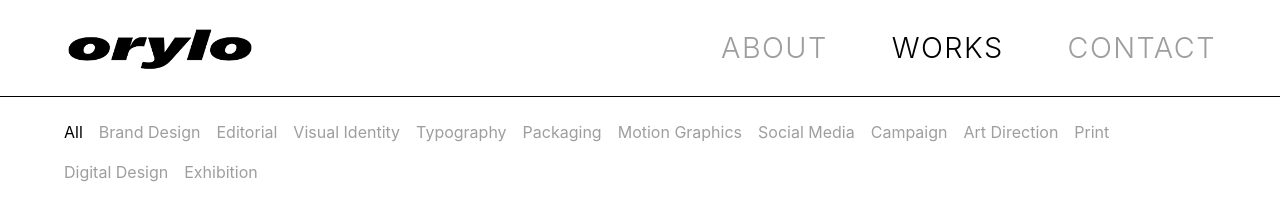
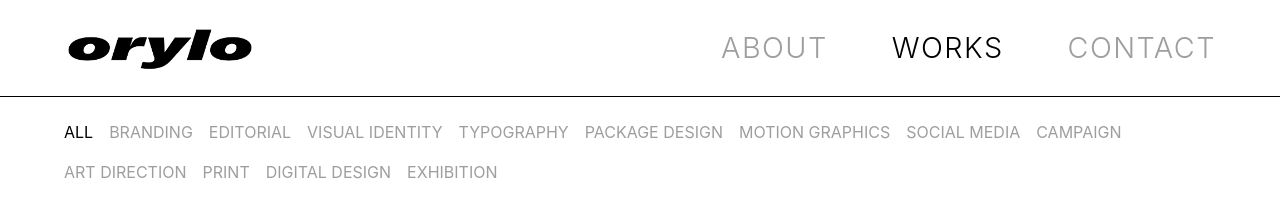
Before and after one commit to orylo/web_portfolio, a Next.js app: page /works in a window 1280 px wide. Shown: the top 208 px of the page. Built offline with nearby package versions, Linux system fonts and the light colour scheme; grey boxes are pictures that could not be loaded; a web font is replaced by a local one.

Commit message:
project_details

```diff
--- a/data/projectDetails.ts
+++ b/data/projectDetails.ts
@@ -4,19 +4,19 @@ import { projectResults } from './projectResults';
 const basePath = process.env.NODE_ENV === 'production' ? '/web_portfolio' : '';
 
 export const projectDetails: Record<string, ProjectDetail> = {
-
   "brand-identity-cosmetic": {
     id: "brand-identity-cosmetic",
-    title: "화장품 브랜드 아이덴티티",
+    title: "별주부전 컨셉 미니앨범",
     thumbnail: `${basePath}/images/projects/brand-identity-cosmetic.jpg`,
-    slogan: "자연주의 화장품 브랜드의 새로운 비주얼 아이덴티티를 디자인했습니다.\n브랜드의 핵심 가치를 시각적 언어로 표현했습니다.",
-    client: "Natural Cosmetics",
-    location: "Seoul, Republic of Korea",
-    industry: "Beauty & Cosmetics",
-    category: ["Brand Design", "Visual Identity", "Packaging"],
-    date: "2024.01 - 2024.03",
-    role: "Communication Designer",
-    introduction: "자연주의 화장품 브랜드의 새로운 비주얼 아이덴티티 디자인 프로젝트를 진행했습니다. 브랜드의 자연 친화적 가치와 현대적인 감각을 조화롭게 표현하는 것을 목표로 했습니다.",
+    slogan: "한국 전래동화를 모티브로 한 컨셉추얼 미니앨범을 디자인했습니다.\n전통적 서사를 현대적 감각으로 재해석했습니다.",
+    projectDuration: "2024. 01 - 2024. 03",
+    projectPurpose: "전통 서사를 현대적으로 재해석한 컨셉추얼 앨범 디자인 프로젝트",
+    myRole: "100%",
+    roleDescription: "전체적인 아트 디렉팅을 맡아 진행했으며, 앨범 패키지 디자인부터 SNS 홍보 콘텐츠 기획 및 제작까지 전반적인 작업을 수행함.",
+    category: ["BRANDING", "PACKAGE DESIGN", "VISUAL IDENTITY"],
+    toolsUsed: ["PHOTOSHOP", "ILLUSTRATOR", "PREMIERE PRO", "AFTER EFFECT", "MIDJOURNEY", "RUNWAY", "STABLE DIFFUSION"],
+    projectHighlights: "전통과 현대가 만나 탄생한 신비로운 음악의 세계. 별주부전이 들려주는 새로운 이야기",
+    introduction: "한국의 전래동화 '별주부전'을 모티브로 한 컨셉추얼 미니앨범 프로젝트를 진행했습니다. 전통적인 서사를 현대적인 록 사운드와 비주얼로 재해석하여, 동양적 신비로움과 현대적 감성의 조화를 추구했습니다.",
     mainImage: `${basePath}/images/brand-identity-cosmetic/main.jpg`
   },
 
@@ -25,12 +25,13 @@ export const projectDetails: Record<string, ProjectDetail> = {
     title: "라이프스타일 매거진",
     thumbnail: `${basePath}/images/projects/editorial-magazine.jpg`,
     slogan: "계간 라이프스타일 매거진의 편집 디자인을 진행했습니다.\n현대적인 감성과 가독성을 고려한 타이포그래피를 구현했습니다.",
-    client: "Lifestyle Magazine",
-    location: "Seoul, Republic of Korea",
-    industry: "Publishing",
-    category: ["Editorial", "Typography", "Print"],
-    date: "2023.12",
-    role: "Editorial Designer",
+    projectDuration: "2023. 12",
+    projectPurpose: "현대적 감성의 라이프스타일 매거진 편집 디자인 개발",
+    myRole: "100%",
+    roleDescription: "매거진의 전반적인 편집 디자인을 담당했으며, 타이포그래피 디자인과 인쇄물 ���작 과정을 주도적으로 진행함.",
+    category: ["EDITORIAL", "TYPOGRAPHY", "PRINT"],
+    toolsUsed: ["INDESIGN", "PHOTOSHOP", "ILLUSTRATOR"],
+    projectHighlights: "일상의 영감을 담은 페이지를 넘길 때마다 펼쳐지는 새로운 라이프스타일의 발견",
     introduction: "라이프스타일 매거진의 편집 디자인 프로젝트를 진행했습니다. 독자들에게 새로운 영감을 주는 동시에 정보의 효과적인 전달을 목표로 했습니다.",
     mainImage: `${basePath}/images/editorial-magazine/main.jpg`
   },
@@ -40,12 +41,13 @@ export const projectDetails: Record<string, ProjectDetail> = {
     title: "지속가능성 캠페인",
     thumbnail: `${basePath}/images/projects/campaign-sustainability.jpg`,
     slogan: "환경 보호를 위한 브랜드 캠페인을 디자인했습니다.\n시각적 임팩트와 메시지의 전달력을 극대화했습니다.",
-    client: "Eco Brand",
-    location: "Seoul, Republic of Korea",
-    industry: "Environmental",
-    category: ["Campaign", "Art Direction", "Motion Graphics"],
-    date: "2023.11",
-    role: "Art Director",
+    projectDuration: "2023. 11 - 2024. 01",
+    projectPurpose: "환경 보호의 중요성을 알리는 브랜드 캠페인 디자인",
+    myRole: "100%",
+    roleDescription: "캠페인의 아트 디렉팅을 맡아 전체적인 방향성을 설정했으며, 캠페인 디자인과 모션그래픽 제작을 통해 메시지를 효과적으로 전달함.",
+    category: ["CAMPAIGN", "ART DIRECTION", "MOTION GRAPHICS"],
+    toolsUsed: ["PHOTOSHOP", "ILLUSTRATOR", "AFTER EFFECT", "PREMIERE PRO"],
+    projectHighlights: "지구를 위한 작은 실천이 만드는 큰 변화. 우리가 함께 그리는 지속 가능한 미래",
     introduction: "환경 보호의 중요성을 알리는 브랜드 캠페인을 기획했습니다. 강력한 시각적 메시지를 통해 환경 문제에 대한 인식을 제고하고자 했습니다.",
     mainImage: `${basePath}/images/campaign-sustainability/main.jpg`
   },
@@ -54,12 +56,13 @@ export const projectDetails: Record<string, ProjectDetail> = {
     title: "소셜 미디어 콘텐츠",
     thumbnail: `${basePath}/images/projects/social-media-content.jpg`,
     slogan: "패션 브랜드의 소셜 미디어 콘텐츠를 디자인했습니다.\n브랜드의 아이덴티티를 디지털 환경에 맞게 재해석했습니다.",
-    client: "Fashion Brand",
-    location: "Seoul, Republic of Korea",
-    industry: "Fashion",
-    category: ["Social Media", "Digital Design", "Motion Graphics"],
-    date: "2023.09",
-    role: "Digital Designer",
+    projectDuration: "2023. 09 - 2023. 12",
+    projectPurpose: "패션 브랜드의 디지털 채널 콘텐츠 디자인 및 전략 수립",
+    myRole: "100%",
+    roleDescription: "콘셜 미디어 채널의 콘텐츠 디자인과 전략을 기획했으며, 브랜드 아이덴티티를 살린 모션그래픽 콘텐츠를 제작함.",
+    category: ["SOCIAL MEDIA", "DIGITAL DESIGN", "MOTION GRAPHICS"],
+    toolsUsed: ["PHOTOSHOP", "ILLUSTRATOR", "AFTER EFFECT", "PREMIERE PRO"],
+    projectHighlights: "스크롤 한 번에 시선을 사로잡는 매력. 당신의 일상에 스며드는 패션 브랜드 이야기",
     introduction: "패션 브랜드의 소셜 미디어 채널을 위한 비주얼 콘텐츠를 제작했습니다. 브랜드의 정체성을 유지하면서도 소셜 미디어 플랫폼의 특성을 고려한 디자인을 목표로 했습니다.",
     mainImage: `${basePath}/images/social-media-content/main.jpg`
   },
@@ -68,12 +71,13 @@ export const projectDetails: Record<string, ProjectDetail> = {
     title: "전시 공간 디자인",
     thumbnail: `${basePath}/images/projects/exhibition-design.jpg`,
     slogan: "현대 미술 작가의 회고전을 위한 전시 공간을 디자인했습니다.\n작품과 공간이 조화를 이루는 경험을 창출했습니다.",
-    client: "Art Gallery",
-    location: "Seoul, Republic of Korea",
-    industry: "Art & Culture",
-    category: ["Exhibition", "Visual Identity", "Typography"],
-    date: "2023.08",
-    role: "Exhibition Designer",
+    projectDuration: "2023. 08",
+    projectPurpose: "현대 미술 작가의 30년 회고전을 위한 전시 공간 디자인",
+    myRole: "100%",
+    roleDescription: "전시 공간의 전체적인 디자인과 동선을 기획했으며, 작품의 특성을 고려한 시각적 아이덴티티 개발을 주도함.",
+    category: ["EXHIBITION", "VISUAL IDENTITY", "TYPOGRAPHY"],
+    toolsUsed: ["AUTOCAD", "SKETCHUP", "PHOTOSHOP", "ILLUSTRATOR"],
+    projectHighlights: "30년의 예술 여정이 만드는 감동의 순간. 작품과 공간이 전하는 특별한 경험",
     introduction: "현대 미술 작가의 30년 작품 세계를 조명하는 회고전 전시 공간을 디자인했습니다. 작품의 특성을 고려한 공간 구성과 동선 설계를 진행했습니다.",
     mainImage: `${basePath}/images/exhibition-design/main.jpg`
   },
@@ -81,13 +85,14 @@ export const projectDetails: Record<string, ProjectDetail> = {
     id: "package-design",
     title: "프리미엄 패키지 디자인",
     thumbnail: `${basePath}/images/projects/package-design.jpg`,
-    slogan: "럭셔리 브랜드의 시즌 한정판 패키지를 디자인했습니다.\n브랜드의 프리미엄 가치를 패키지에 담아냈습니다.",
-    client: "Luxury Brand",
-    location: "Seoul, Republic of Korea",
-    industry: "Luxury Goods",
-    category: ["Packaging", "Brand Design", "Print"],
-    date: "2023.06",
-    role: "Package Designer",
+    slogan: "럭셔리 브랜드의 시즌 한정판 패키지를 디자인했습니다.\n브랜드의 프리미엄 가치를 패키지에 담았습니다.",
+    projectDuration: "2023. 06 - 2023. 08",
+    projectPurpose: "럭셔리 브랜드의 시즌 한정판 제품 패키지 디자인",
+    myRole: "100%",
+    roleDescription: "패리미엄 패키지 디자인을 주도적으로 진행했으며, 브랜드 디자인 요소 개발과 인쇄물 제작 과정을 총괄함.",
+    category: ["PACKAGE DESIGN", "BRANDING", "PRINT"],
+    toolsUsed: ["ILLUSTRATOR", "PHOTOSHOP", "DIMENSION"],
+    projectHighlights: "손끝에서 느껴지는 프리미엄의 가치. 시선을 사로잡는 패키지에 담긴 특별한 감동",
     introduction: "럭셔리 브랜드의 시즌 한정판 제품을 위한 패키지 디자인을 진행했습니다. 브랜드의 럭셔리한 이미지와 시즌성을 동시에 표현하는 것을 목표로 했습니다.",
     mainImage: `${basePath}/images/package-design/main.jpg`
   },
@@ -96,12 +101,13 @@ export const projectDetails: Record<string, ProjectDetail> = {
     title: "브랜드 리포지셔닝",
     thumbnail: `${basePath}/images/projects/brand-campaign.jpg`,
     slogan: "테크 기업의 브랜드 리포지셔닝 캠페인을 디자인했습니다.\n혁신적인 기업 가치를 새로운 시각으로 전달했습니다.",
-    client: "Tech Company",
-    location: "Seoul, Republic of Korea",
-    industry: "Technology",
-    category: ["Campaign", "Brand Design", "Art Direction"],
-    date: "2023.04",
-    role: "Art Director",
+    projectDuration: "2023. 04 - 2023. 07",
+    projectPurpose: "테크 기업의 새로운 브랜드 가치 전달을 위한 캠페인 기획",
+    myRole: "100%",
+    roleDescription: "캠페인의 아트 디렉팅을 맡아 브랜드 전략을 수립했으며, 통합 캠페인 디자인을 통해 새로운 브랜드 가치를 전달함.",
+    category: ["CAMPAIGN", "BRANDING", "ART DIRECTION"],
+    toolsUsed: ["PHOTOSHOP", "ILLUSTRATOR", "AFTER EFFECT"],
+    projectHighlights: "기술을 넘어 감성을 전하는 혁신. 새로운 시각으로 그려낸 미래 기업의 이야기",
     introduction: "테크 기업의 새로운 브랜드 가치를 정립하고 이를 효과적으로 전달하기 위한 통합 캠페인을 기획했습니다. 기업의 혁신성과 미래 비전을 강조하는 것을 목표로 했습니다.",
     mainImage: `${basePath}/images/brand-campaign/main.jpg`
   },
@@ -110,12 +116,13 @@ export const projectDetails: Record<string, ProjectDetail> = {
     title: "브랜드 모션그래픽",
     thumbnail: `${basePath}/images/projects/motion-graphics.jpg`,
     slogan: "엔터테인먼트 기업의 브랜드 스토리를 모션그래픽으로 표현했습니다.\n역동적인 비주얼로 브랜드의 에너지를 전달했습니다.",
-    client: "Entertainment Company",
-    location: "Seoul, Republic of Korea",
-    industry: "Entertainment",
-    category: ["Motion Graphics", "Digital Design", "Art Direction"],
-    date: "2022.11",
-    role: "Motion Designer",
+    projectDuration: "2023. 02 - 2023. 04",
+    projectPurpose: "엔터테인먼트 기업의 브랜드 스토리텔링 영상 제작",
+    myRole: "100%",
+    roleDescription: "모랜드 스토리를 담은 모션그래픽을 기획하고 제작했으며, 애니메이션과 사운드 디자인을 통해 브랜드의 감성을 표현함.",
+    category: ["MOTION GRAPHICS", "DIGITAL DESIGN", "ART DIRECTION"],
+    toolsUsed: ["AFTER EFFECT", "CINEMA 4D", "PREMIERE PRO"],
+    projectHighlights: "역동적인 움직임 속에 숨쉬는 브랜드의 생명력. 보는 것만으로 전해지는 강렬한 에너지",
     introduction: "엔터테인먼트 기업의 브랜드 스토리를 효과적으로 전달하기 위한 모션그래픽을 제작했습니다. 브랜드의 역동적인 이미지를 시각적으로 표현하는 것을 목표로 했습니다.",
     mainImage: `${basePath}/images/motion-graphics/main.jpg`
   },
@@ -124,12 +131,13 @@ export const projectDetails: Record<string, ProjectDetail> = {
     title: "연간 보고서 디자인",
     thumbnail: `${basePath}/images/projects/annual-report.jpg`,
     slogan: "기업의 연간 성과와 비전을 담은 보고서를 디자인했습니다.\n데이터를 시각적으로 명확하게 전달했습니다.",
-    client: "Corporate Client",
-    location: "Seoul, Republic of Korea",
-    industry: "Corporate",
-    category: ["Editorial", "Typography", "Print"],
-    date: "2022.08",
-    role: "Editorial Designer",
+    projectDuration: "2023. 01 - 2023. 03",
+    projectPurpose: "기업의 연간 성과와 비전을 담은 리포트 디자인",
+    myRole: "100%",
+    roleDescription: "연간 보고서의 편집 디자인을 총괄했으며, 복잡한 데이터를 시각화하고 인쇄물 제작 과정을 관리함.",
+    category: ["EDITORIAL", "TYPOGRAPHY", "PRINT"],
+    toolsUsed: ["INDESIGN", "ILLUSTRATOR", "PHOTOSHOP"],
+    projectHighlights: "숫자 너머에 담�� 진정한 가치. 데이터가 들려주는 한 해의 감동적인 스토리",
     introduction: "기업의 연간 성과와 미래 비전을 효과적으로 전달하는 보고서를 디자인했습니다. 복잡한 정보를 명확하고 시각적으로 전달하는 것을 목표로 했습니다.",
     mainImage: `${basePath}/images/annual-report/main.jpg`
   },
@@ -138,12 +146,13 @@ export const projectDetails: Record<string, ProjectDetail> = {
     title: "브랜드 가이드라인",
     thumbnail: `${basePath}/images/projects/brand-guidelines.jpg`,
     slogan: "스타트업의 브랜드 디자인 시스템을 구축했습니다.\n일관된 브랜드 경험을 위한 기준을 제시했습니다.",
-    client: "Tech Startup",
-    location: "Seoul, Republic of Korea",
-    industry: "Technology",
-    category: ["Brand Design", "Visual Identity", "Typography"],
-    date: "2022.05",
-    role: "Brand Designer",
+    projectDuration: "2023. 05 - 2023. 07",
+    projectPurpose: "스타트업의 확장 가능한 브랜드 디자인 시스템 구축",
+    myRole: "100%",
+    roleDescription: "브랜드 디자인 시스템을 설계하고 구축했으며, 확장 가능한 가이드라인을 개발하여 일관된 브랜드 경험을 제시함.",
+    category: ["BRANDING", "VISUAL IDENTITY", "TYPOGRAPHY"],
+    toolsUsed: ["ILLUSTRATOR", "PHOTOSHOP", "INDESIGN", "FIGMA"],
+    projectHighlights: "브랜드의 정수를 담아낸 디자인 시스템. 일관된 경험이 만드는 특별한 브랜드 세계",
     introduction: "빠르게 성장하는 스타트업의 브랜드 아이덴티티 시스템을 구축했습니다. 확장 가능하면서도 일관된 브랜드 경험을 제공하는 것을 목표로 했습니다.",
     mainImage: `${basePath}/images/brand-guidelines/main.jpg`
   }
--- a/data/tags.ts
+++ b/data/tags.ts
@@ -1,15 +1,15 @@
 export const tags = [
-  'All',
-  'Brand Design',
-  'Editorial',
-  'Visual Identity',
-  'Typography',
-  'Packaging',
-  'Motion Graphics',
-  'Social Media',
-  'Campaign',
-  'Art Direction',
-  'Print',
-  'Digital Design',
-  'Exhibition'
+  'ALL',
+  'BRANDING',
+  'EDITORIAL',
+  'VISUAL IDENTITY',
+  'TYPOGRAPHY',
+  'PACKAGE DESIGN',
+  'MOTION GRAPHICS',
+  'SOCIAL MEDIA',
+  'CAMPAIGN',
+  'ART DIRECTION',
+  'PRINT',
+  'DIGITAL DESIGN',
+  'EXHIBITION'
 ];
--- a/pages/works.tsx
+++ b/pages/works.tsx
@@ -7,7 +7,7 @@ import Image from 'next/image';
 import { useRouter } from 'next/router';
 
 export default function Works() {
-  const [selectedTag, setSelectedTag] = useState('All');
+  const [selectedTag, setSelectedTag] = useState('ALL');
   const [isTagsOpen, setIsTagsOpen] = useState(false);
   const [tagsHeight, setTagsHeight] = useState(0);
   const [isDesktop, setIsDesktop] = useState(true);
@@ -21,10 +21,14 @@ export default function Works() {
     const savedTag = localStorage.getItem('selectedTag');
     if (savedTag) {
       setSelectedTag(savedTag);
-      const newProjects = savedTag === 'All'
+      const newProjects = savedTag === 'ALL'
         ? Object.values(projectDetails)
         : Object.values(projectDetails).filter(project => project.category.includes(savedTag));
       setFilteredProjects(newProjects);
+    } else {
+      // 저장된 태그가 없는 경우 'ALL'로 설정하고 모든 프로젝트 표시
+      localStorage.setItem('selectedTag', 'ALL');
+      setFilteredProjects(Object.values(projectDetails));
     }
   }, []);
 
@@ -108,7 +112,7 @@ export default function Works() {
     localStorage.setItem('selectedTag', tag);
 
     // 현재 프로젝트들을 페이드 아웃
-    const newProjects = tag === 'All'
+    const newProjects = tag === 'ALL'
       ? Object.values(projectDetails)
       : Object.values(projectDetails).filter(project => project.category.includes(tag));
 
@@ -168,7 +172,7 @@ export default function Works() {
             className="max-w-[1728px] mx-auto px-16"
           >
             <div className="py-6">
-              <div className="flex flex-wrap gap-4 text-base">
+              <div className="flex flex-wrap gap-4 text-base uppercase">
                 {tags.map((tag) => (
                   <button
                     key={tag}
@@ -227,11 +231,11 @@ export default function Works() {
                       {/* Hover Overlay - Desktop & Tablet */}
                       <div className="absolute inset-0 bg-black bg-opacity-50 opacity-0 group-hover:opacity-100 transition-opacity duration-500 hidden md:flex flex-col justify-center items-center text-white p-6">
                         <h3 className="text-lg mb-2">{project.title}</h3>
-                        <p className="text-xs mb-4 whitespace-nowrap">{project.date}</p>
+                        <p className="text-xs mb-4 whitespace-nowrap">{project.projectDuration}</p>
                         <div className="flex flex-wrap gap-2 justify-center">
                           {project.category.map((tag, tagIndex) => (
                             <span key={tagIndex} className="text-xs">
-                              {tag}
+                              {tag}{tagIndex < project.category.length - 1 ? ", " : ""}
                             </span>
                           ))}
                         </div>
@@ -242,12 +246,12 @@ export default function Works() {
                   <div className="space-y-2 mt-4 md:hidden">
                     <div className="flex items-baseline justify-between">
                       <h3 className="text-lg text-black">{project.title}</h3>
-                      <p className="text-xs text-black whitespace-nowrap">{project.date}</p>
+                      <p className="text-xs text-black whitespace-nowrap">{project.projectDuration}</p>
                     </div>
                     <div className="flex flex-wrap gap-2">
                       {project.category.map((tag, tagIndex) => (
                         <span key={tagIndex} className="text-xs text-gray-600">
-                          {tag}
+                          {tag}{tagIndex < project.category.length - 1 ? ", " : ""}
                         </span>
                       ))}
                     </div>
```
Also changed, not shown: data/types.ts (+6 -5 lines), pages/works/[id].tsx (+48 -63 lines).
